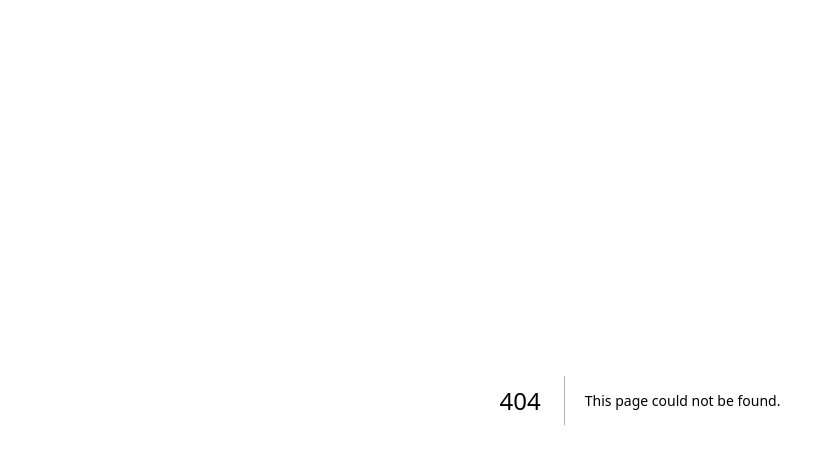
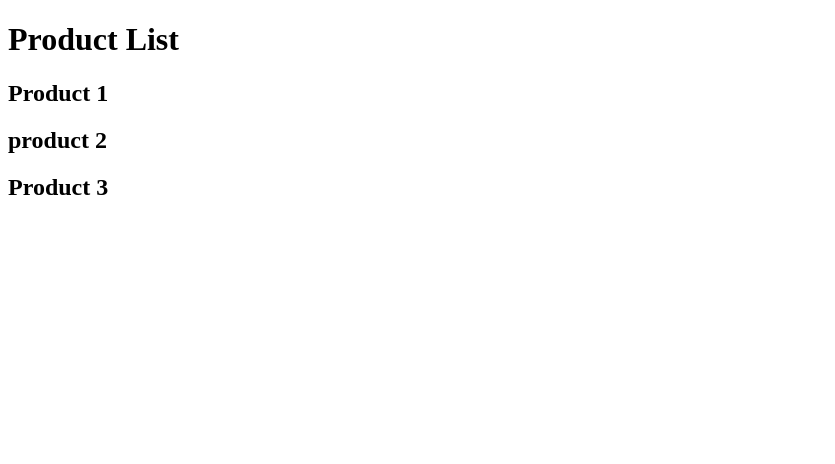
Before and after one commit to 22CB006/Nextjs_preparation, a Next.js app: page /products in a window 1280 px wide. Before the commit this address had no page. Shown: the top 464 px of the page, without its empty margins (0-835 px from the left). Built offline with nearby package versions, Linux system fonts and the light colour scheme.

Commit message:
Dynamic routes

```diff
--- /dev/null
+++ b/src/app/products/page.tsx
@@ -0,0 +1,12 @@
+///////////////////////////// Define a component that displys a list of 3 producs  //////////////////////////
+
+export default function ProductList (){
+    return (
+        <>
+          <h1>Product List</h1>
+          <h2>Product 1</h2>
+          <h2>product 2</h2>
+          <h2>Product 3</h2>
+        </>
+    );
+}
```
Also changed, not shown: src/app/products/[productId]/page.tsx (added, +8 -0 lines).
